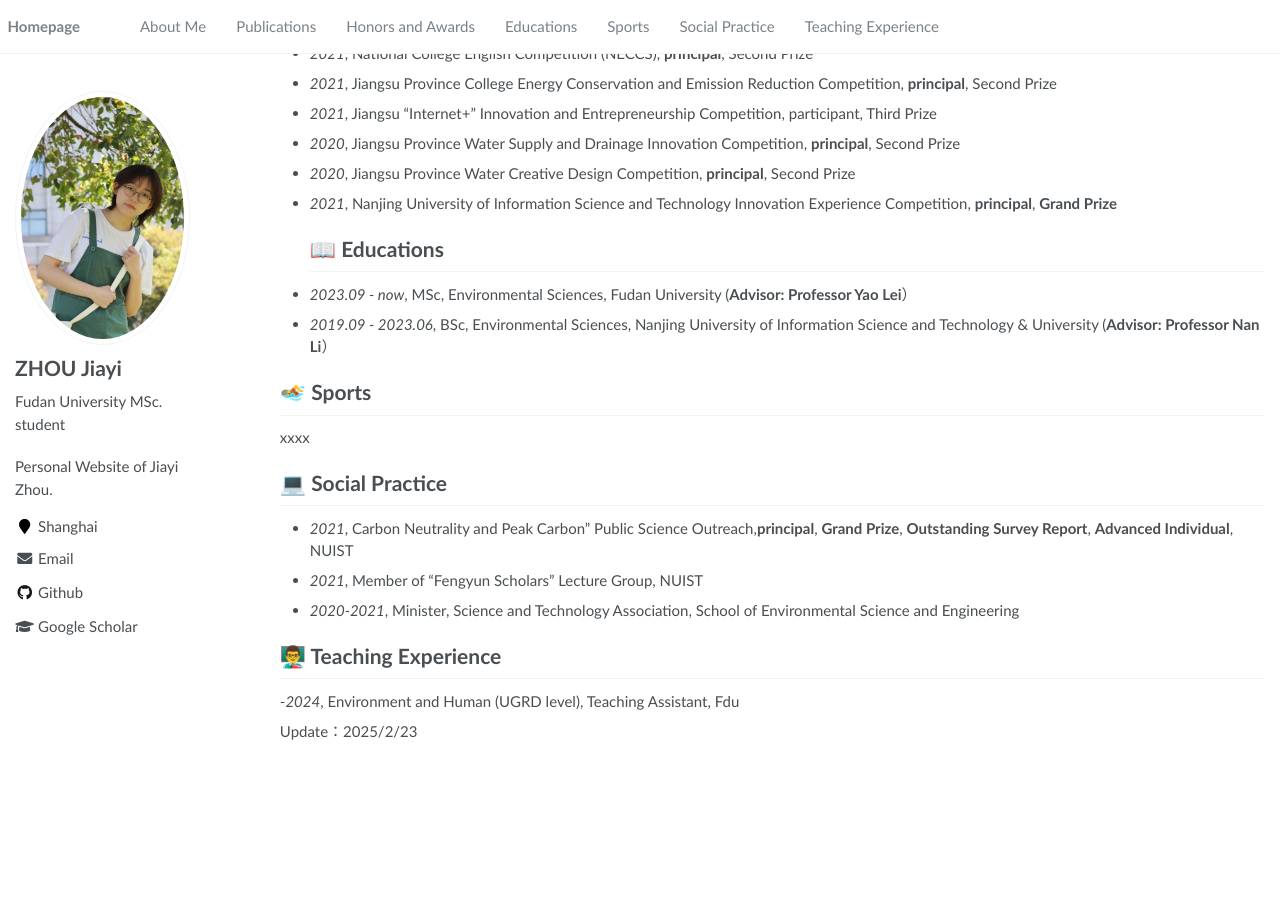
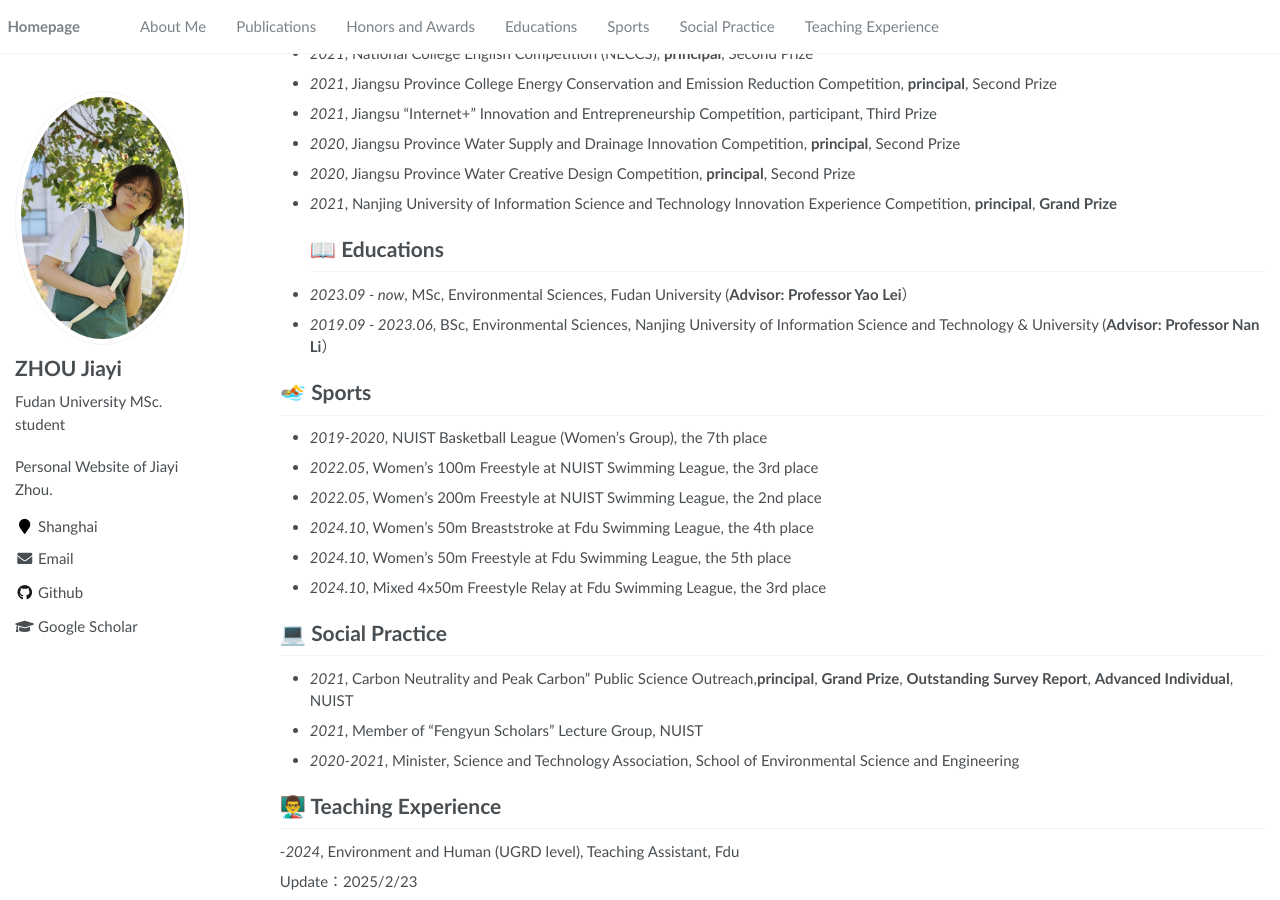
Before and after one commit to jiayizhou1022/jiayizhou1022.github.io, a Jekyll site: the page built from _pages/about.md, in a window 1280 px wide and 900 px high, scrolled down 1288 px. Built offline with Jekyll 4.4.1, drawn with Linux system fonts in a browser that asks for light colours; before the commit the page ends 2038 px from its top, so only the background shows below that.

Commit message:
Update about.md

```diff
--- a/_pages/about.md
+++ b/_pages/about.md
@@ -95,8 +95,12 @@ In terms of my personal life, I am a relatively introverted person, but can be q
 - *2021.03*, Lorem ipsum dolor sit amet, consectetur adipiscing elit. Vivamus ornare aliquet ipsum, ac tempus justo dapibus sit amet.  \| [\[video\]](https://github.com/)-->
 
 # 🏊 Sports
-xxxx
-
+- *2019-2020*, NUIST Basketball League (Women's Group), the 7th place
+- *2022.05*, Women's 100m Freestyle at NUIST Swimming League, the 3rd place
+- *2022.05*, Women's 200m Freestyle at NUIST Swimming League, the 2nd place
+- *2024.10*, Women's 50m Breaststroke at Fdu Swimming League, the 4th place
+- *2024.10*, Women's 50m Freestyle at Fdu Swimming League, the 5th place
+- *2024.10*, Mixed 4x50m Freestyle Relay at Fdu Swimming League, the 3rd place
 
 # 💻 Social Practice
 - *2021*, Carbon Neutrality and Peak Carbon" Public Science Outreach,**principal**, **Grand Prize**, **Outstanding Survey Report**, **Advanced Individual**, NUIST
```
